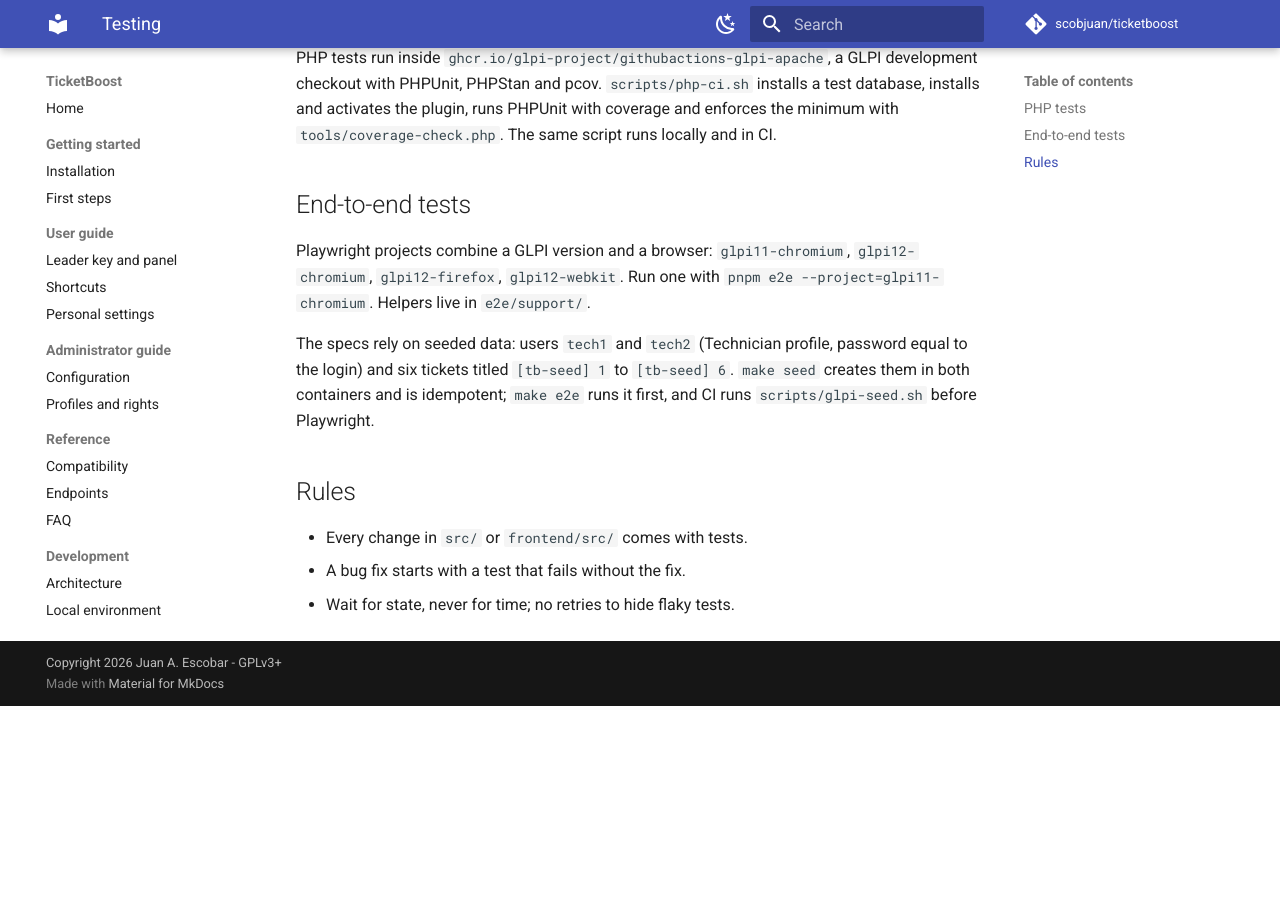
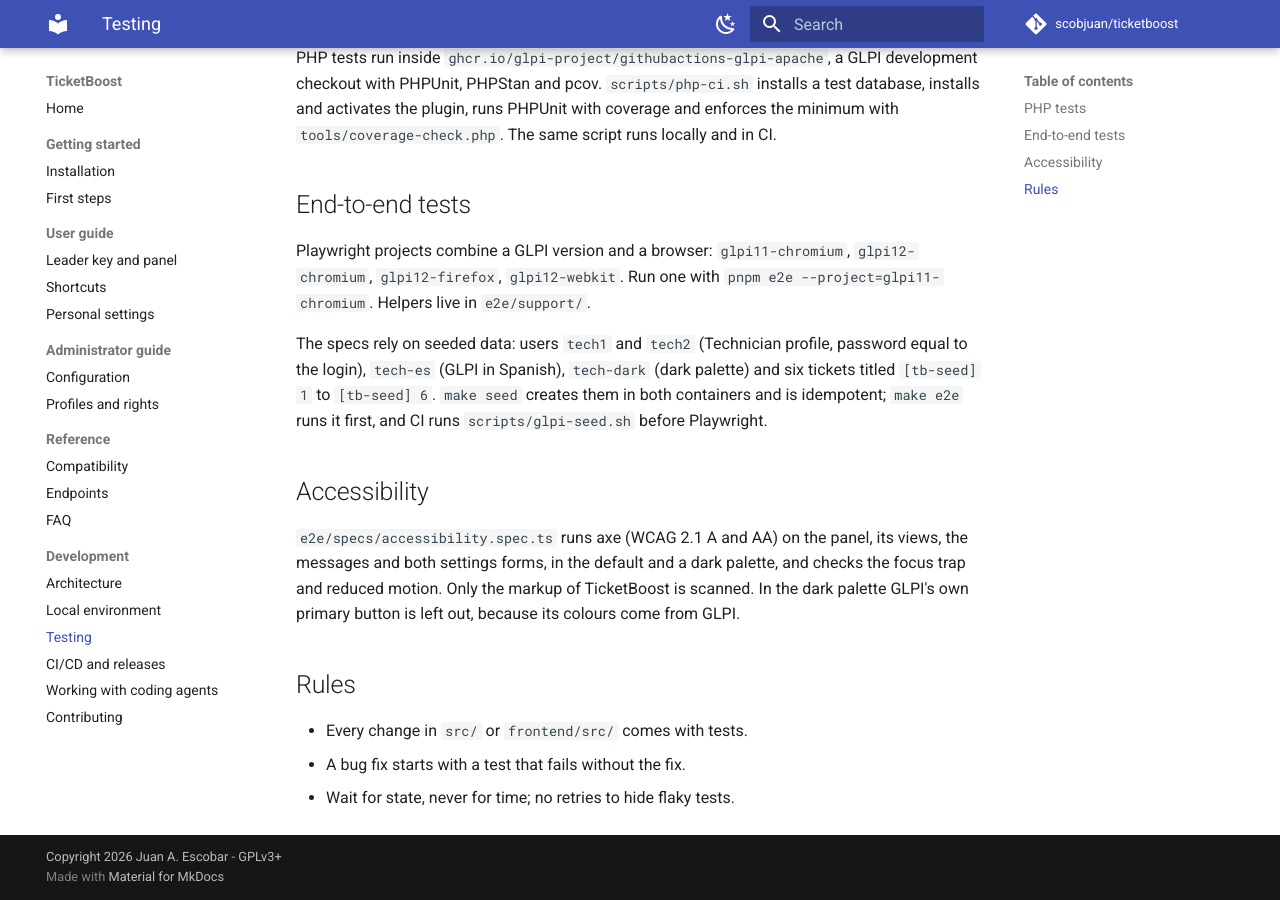
Before and after one commit to scobjuan/ticketboost, an MkDocs documentation site: the page built from docs/development/testing.md, in a window 1280 px wide and 900 px high, scrolled down 680 px. Built offline with MkDocs 1.6.1 and Material for MkDocs 9.7.7, drawn with Linux system fonts in a browser that asks for light colours; comment, search, counter and statistics services are not loaded; before the commit the page ends 1386 px from its top, so only the background shows below that.

Commit message:
docs(docs): describe the accessibility checks

```diff
--- a/docs/development/testing.md
+++ b/docs/development/testing.md
@@ -24,9 +24,16 @@ Playwright projects combine a GLPI version and a browser: `glpi11-chromium`,
 `pnpm e2e --project=glpi11-chromium`. Helpers live in `e2e/support/`.
 
 The specs rely on seeded data: users `tech1` and `tech2` (Technician profile, password equal
-to the login) and six tickets titled `[tb-seed] 1` to `[tb-seed] 6`. `make seed` creates
+to the login), `tech-es` (GLPI in Spanish), `tech-dark` (dark palette) and six tickets titled `[tb-seed] 1` to `[tb-seed] 6`. `make seed` creates
 them in both containers and is idempotent; `make e2e` runs it first, and CI runs
 `scripts/glpi-seed.sh` before Playwright.
+
+## Accessibility
+
+`e2e/specs/accessibility.spec.ts` runs axe (WCAG 2.1 A and AA) on the panel, its views, the
+messages and both settings forms, in the default and a dark palette, and checks the focus trap
+and reduced motion. Only the markup of TicketBoost is scanned. In the dark palette GLPI's own
+primary button is left out, because its colours come from GLPI.
 
 ## Rules
 
```
